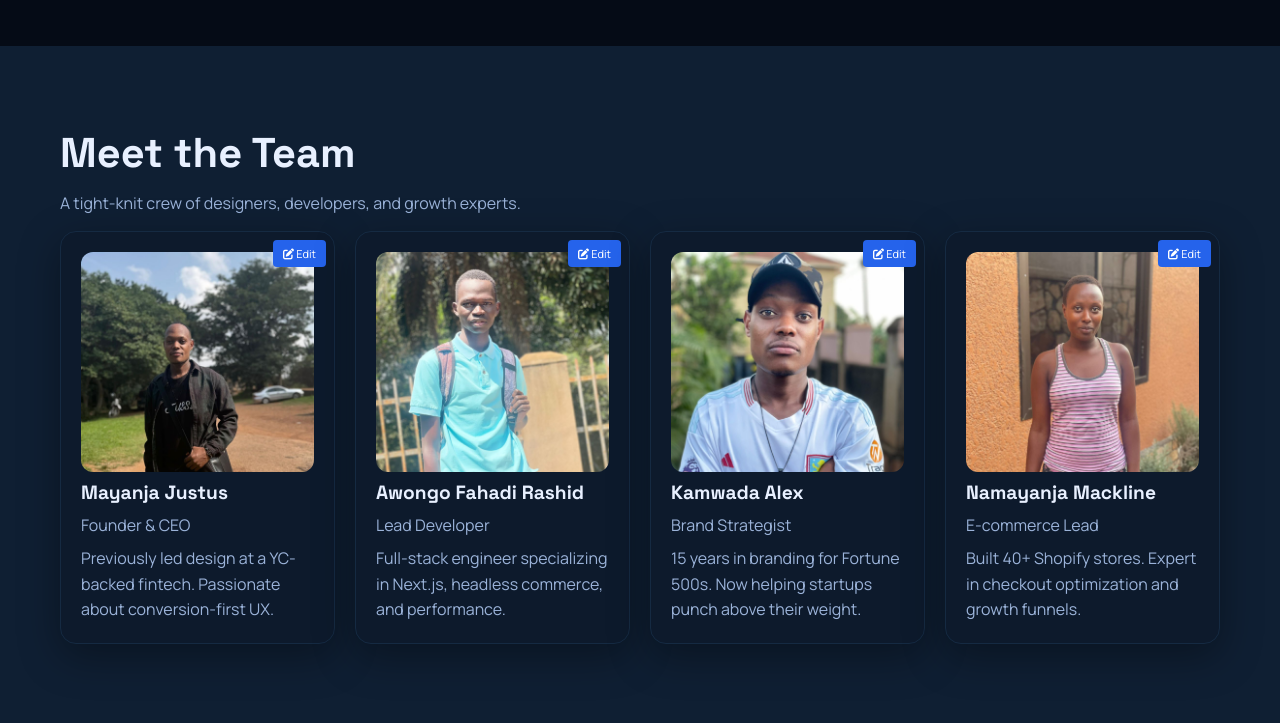
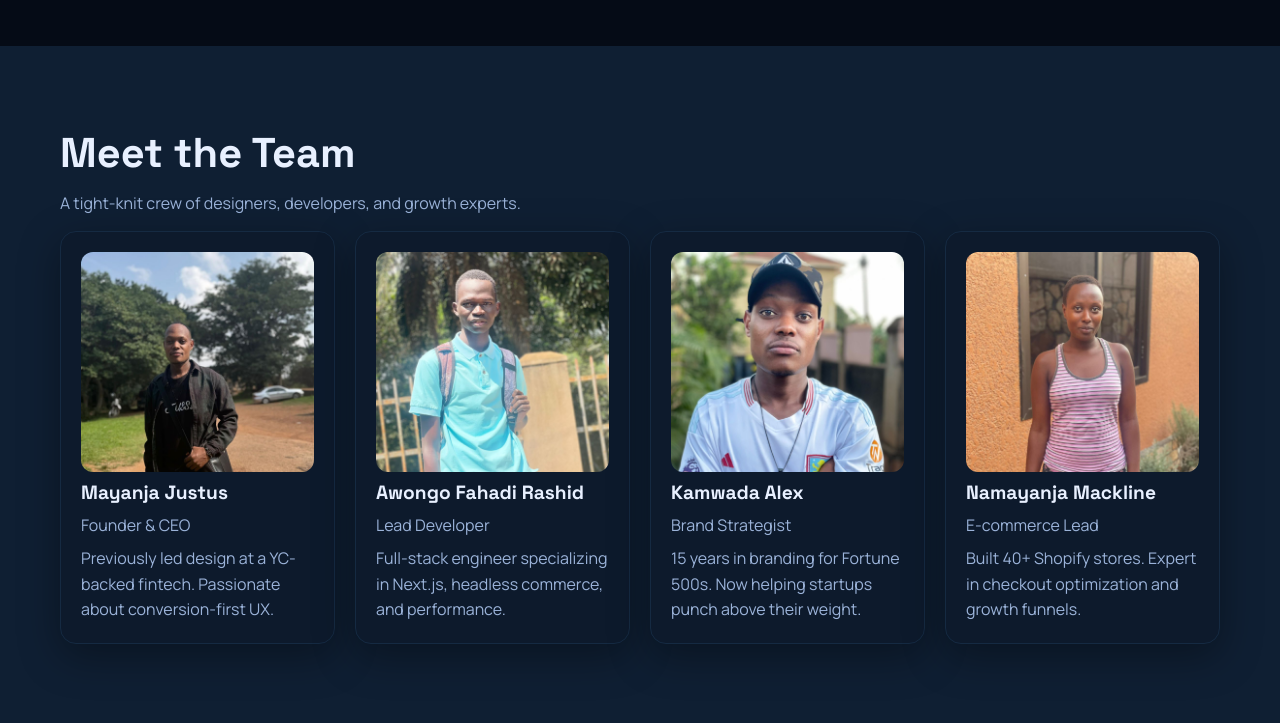
Before and after one commit to Justusmayanja/FreshTech-website, a PHP site: page /about.php in a window 1280 px wide. Shown: the part 1383-2106 px from the top of the page. Run offline with PHP 8.4, Linux system fonts and the light colour scheme; the visitor is signed in with stand-in values (Sample User, id 1); data that the repository does not hold is empty.

Commit message:
Remove edit button from public team members section

```diff
--- a/about.php
+++ b/about.php
@@ -180,11 +180,6 @@ if (empty($partners)) {
               <i class="fas fa-image" style="font-size: 48px;"></i>
             </div>
           <?php endif; ?>
-          <?php if ($isAdmin): ?>
-            <div style="position: absolute; top: 8px; right: 8px; display: flex; gap: 6px;">
-              <a href="/admin/aboutus/index.php#team" style="padding: 6px 10px; background: #2563eb; color: white; border: none; border-radius: 4px; cursor: pointer; font-size: 11px; text-decoration: none; display: inline-block;"><i class="fas fa-edit"></i> Edit</a>
-            </div>
-          <?php endif; ?>
           <h4 style="margin: 0;"><?php echo htmlspecialchars($member['name']); ?></h4>
           <p class="subtle" style="margin: 0;"><?php echo htmlspecialchars($member['position']); ?></p>
           <p style="margin: 0;"><?php echo htmlspecialchars($member['bio']); ?></p>
```
